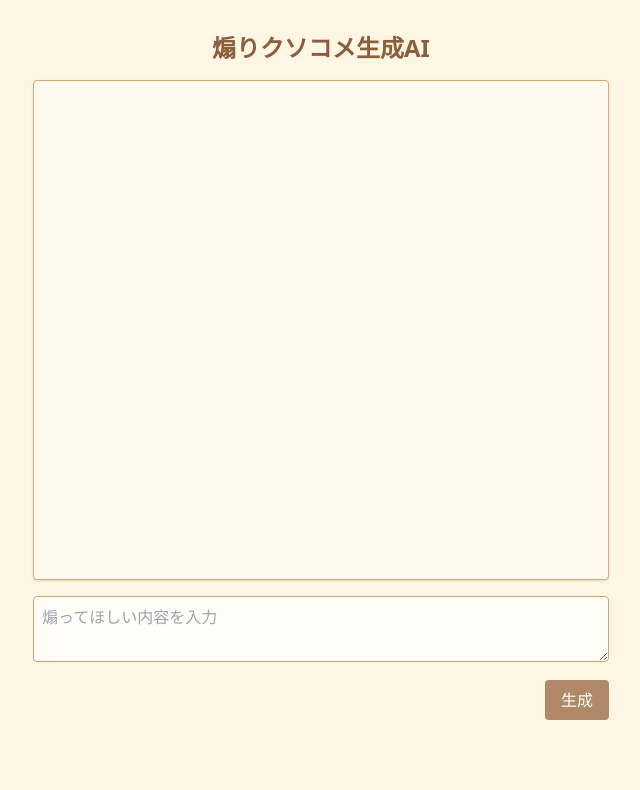
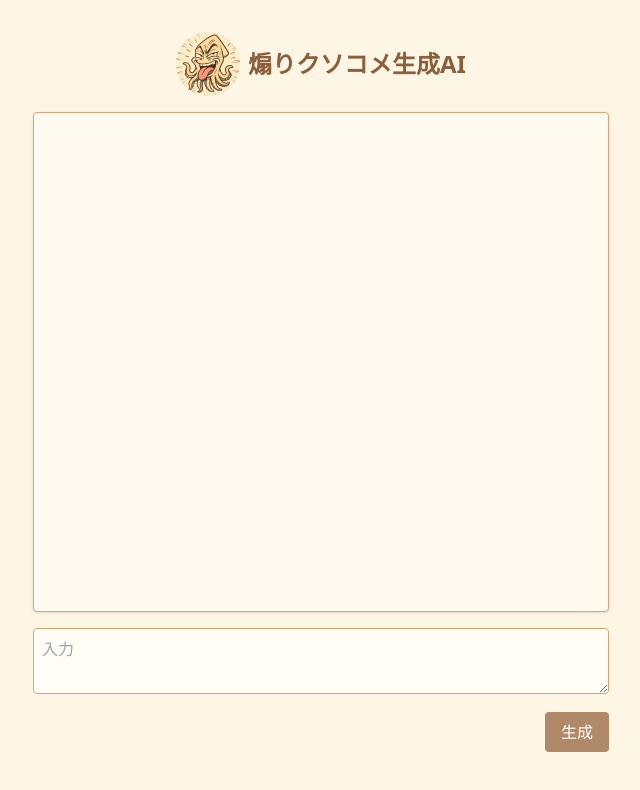
Before and after one commit to yanoyuto/kuso-comment-ai, a Next.js app: page / in a window 1280 px wide. Shown: the top 790 px of the page, without its empty margins (319-959 px from the left). Built offline with nearby package versions, Linux system fonts and the light colour scheme.

Commit message:
アイコン追加

```diff
--- a/pages/index.js
+++ b/pages/index.js
@@ -23,7 +23,10 @@ export default function Home() {
 
   return (
     <div className="min-h-screen bg-[#fef6e4] font-sans flex flex-col items-center py-8 text-[#5b3a29]">
-      <h1 className="text-2xl font-bold text-[#8b5e3c] mb-4">煽りクソコメ生成AI</h1>
+      <h1 className="text-2xl font-bold text-[#8b5e3c] mb-4 flex items-center space-x-2">
+  <img src="/ai-icon.png" alt="キャラ" className="w-16 h-16 rounded-full" />
+  <span>煽りクソコメ生成AI</span>
+</h1>
 
       {/* チャット画面 */}
       <div className="w-full max-w-xl bg-[#fffaf0] rounded shadow p-4 space-y-3 overflow-y-auto h-[500px] border border-[#d6a77a]">
@@ -59,7 +62,7 @@ export default function Home() {
         <textarea
           value={input}
           onChange={(e) => setInput(e.target.value)}
-          placeholder="煽ってほしい内容を入力"
+          placeholder="入力"
           className="w-full border border-[#d4a373] rounded p-2 bg-[#fffdf5] text-[#5b3a29]"
           rows={2}
         />
```
Also changed, not shown: public/ai-icon.png (added).
